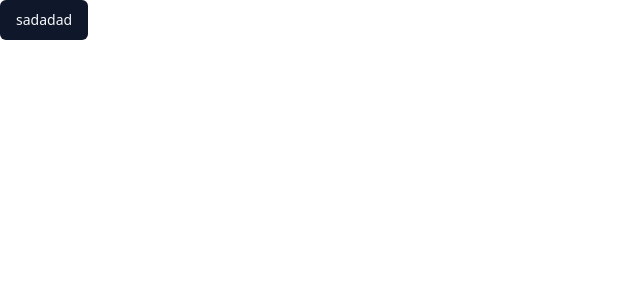
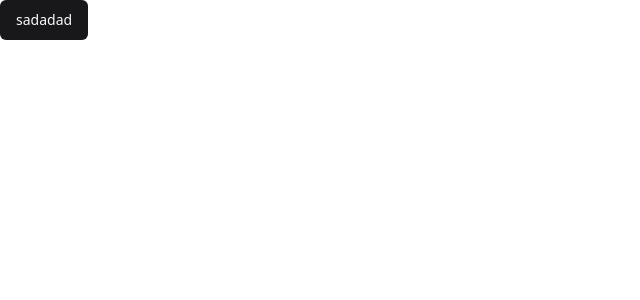
Before and after one commit to unisol1020/old-cv, a React (Vite) app: page / in a window 1280 px wide. Shown: the top 300 px of the page, without its empty margins (0-640 px from the left). Built offline with nearby package versions, Linux system fonts and the light colour scheme.

Commit message:
[CHANGED] theme to zink

```diff
--- a/src/index.css
+++ b/src/index.css
@@ -5,24 +5,24 @@
 @layer base {
   :root {
     --background: 0 0% 100%;
-    --foreground: 222.2 84% 4.9%;
+    --foreground: 240 10% 3.9%;
     --card: 0 0% 100%;
-    --card-foreground: 222.2 84% 4.9%;
+    --card-foreground: 240 10% 3.9%;
     --popover: 0 0% 100%;
-    --popover-foreground: 222.2 84% 4.9%;
-    --primary: 222.2 47.4% 11.2%;
-    --primary-foreground: 210 40% 98%;
-    --secondary: 210 40% 96.1%;
-    --secondary-foreground: 222.2 47.4% 11.2%;
-    --muted: 210 40% 96.1%;
-    --muted-foreground: 215.4 16.3% 46.9%;
-    --accent: 210 40% 96.1%;
-    --accent-foreground: 222.2 47.4% 11.2%;
+    --popover-foreground: 240 10% 3.9%;
+    --primary: 240 5.9% 10%;
+    --primary-foreground: 0 0% 98%;
+    --secondary: 240 4.8% 95.9%;
+    --secondary-foreground: 240 5.9% 10%;
+    --muted: 240 4.8% 95.9%;
+    --muted-foreground: 240 3.8% 46.1%;
+    --accent: 240 4.8% 95.9%;
+    --accent-foreground: 240 5.9% 10%;
     --destructive: 0 84.2% 60.2%;
-    --destructive-foreground: 210 40% 98%;
-    --border: 214.3 31.8% 91.4%;
-    --input: 214.3 31.8% 91.4%;
-    --ring: 222.2 84% 4.9%;
+    --destructive-foreground: 0 0% 98%;
+    --border: 240 5.9% 90%;
+    --input: 240 5.9% 90%;
+    --ring: 240 5.9% 10%;
     --radius: 0.5rem;
     --chart-1: 12 76% 61%;
     --chart-2: 173 58% 39%;
@@ -32,25 +32,25 @@
   }
 
   .dark {
-    --background: 222.2 84% 4.9%;
-    --foreground: 210 40% 98%;
-    --card: 222.2 84% 4.9%;
-    --card-foreground: 210 40% 98%;
-    --popover: 222.2 84% 4.9%;
-    --popover-foreground: 210 40% 98%;
-    --primary: 210 40% 98%;
-    --primary-foreground: 222.2 47.4% 11.2%;
-    --secondary: 217.2 32.6% 17.5%;
-    --secondary-foreground: 210 40% 98%;
-    --muted: 217.2 32.6% 17.5%;
-    --muted-foreground: 215 20.2% 65.1%;
-    --accent: 217.2 32.6% 17.5%;
-    --accent-foreground: 210 40% 98%;
+    --background: 240 10% 3.9%;
+    --foreground: 0 0% 98%;
+    --card: 240 10% 3.9%;
+    --card-foreground: 0 0% 98%;
+    --popover: 240 10% 3.9%;
+    --popover-foreground: 0 0% 98%;
+    --primary: 0 0% 98%;
+    --primary-foreground: 240 5.9% 10%;
+    --secondary: 240 3.7% 15.9%;
+    --secondary-foreground: 0 0% 98%;
+    --muted: 240 3.7% 15.9%;
+    --muted-foreground: 240 5% 64.9%;
+    --accent: 240 3.7% 15.9%;
+    --accent-foreground: 0 0% 98%;
     --destructive: 0 62.8% 30.6%;
-    --destructive-foreground: 210 40% 98%;
-    --border: 217.2 32.6% 17.5%;
-    --input: 217.2 32.6% 17.5%;
-    --ring: 212.7 26.8% 83.9%;
+    --destructive-foreground: 0 0% 98%;
+    --border: 240 3.7% 15.9%;
+    --input: 240 3.7% 15.9%;
+    --ring: 240 4.9% 83.9%;
     --chart-1: 220 70% 50%;
     --chart-2: 160 60% 45%;
     --chart-3: 30 80% 55%;
```
